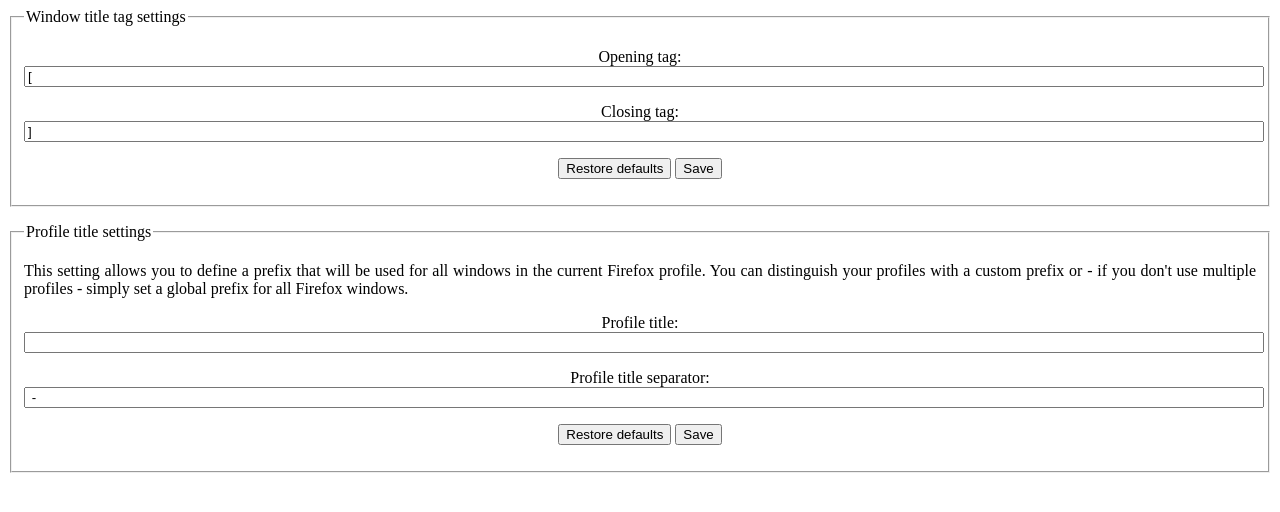
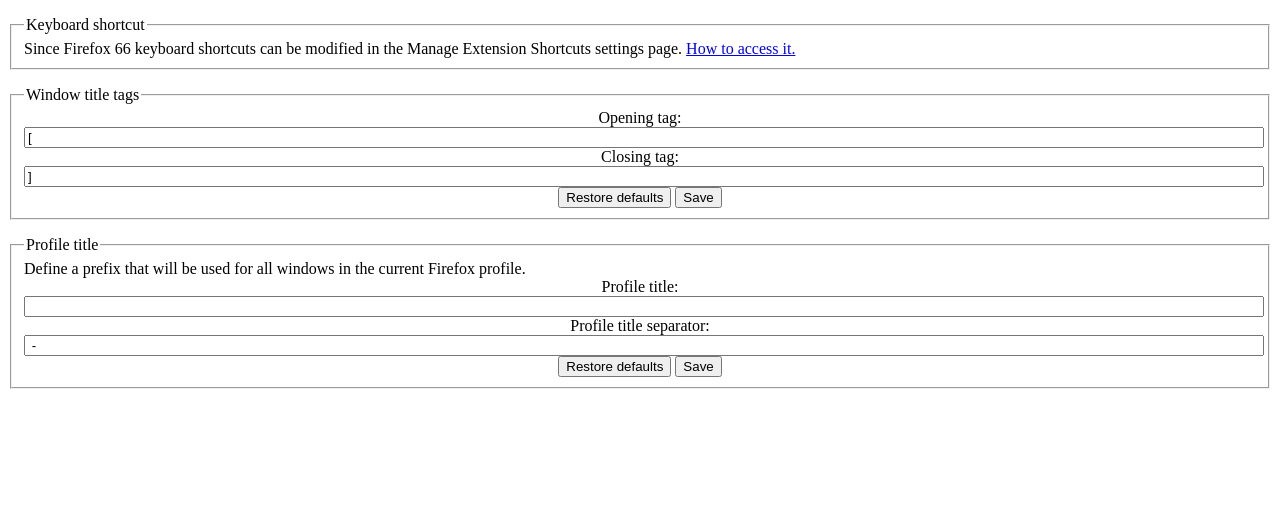
Before and after one commit to tpamula/webextension-window-titler, a website with bundled scripts: page src/presentation/options/options.html in a window 1280 px wide. Built offline with nearby package versions, Linux system fonts and the light colour scheme; some packages are replaced by stand-ins of ours.

Commit message:
Add keyboard shortcut information and update descriptions in options.

```diff
--- a/src/presentation/options/options.html
+++ b/src/presentation/options/options.html
@@ -1,52 +1,55 @@
 <!DOCTYPE html>
 
-<html>
+<html lang="en">
 <head>
     <meta charset="utf-8"/>
     <style type="text/css">
-        p { text-align: center; }
+        div { text-align: center; }
         input { width: 100%; }
         fieldset { margin-bottom: 1em;}
     </style>
 </head>
 
-<body>
+<body style="margin-top: 1rem;">
 <form id="options">
     <fieldset>
-        <legend>Window title tag settings</legend>
-        <p>
+        <legend>Keyboard shortcut</legend>
+        <div style="text-align: justify">
+            Since Firefox 66 keyboard shortcuts can be modified in the Manage Extension Shortcuts settings page. <a href="https://support.mozilla.org/en-US/kb/manage-extension-shortcuts-firefox">How to access it.</a>
+        </div>
+    </fieldset>
+    <fieldset>
+        <legend>Window title tags</legend>
+        <div>
             <label for="opening-tag">Opening tag:</label>
             <input type="text" id="opening-tag" maxlength="100"/>
-        </p>
-        <p>
+        </div>
+        <div>
             <label for="closing-tag">Closing tag:</label>
             <input type="text" id="closing-tag" maxlength="100"/>
-        </p>
-        <p>
+        </div>
+        <div>
             <button type="button" id="restore-tag-defaults">Restore defaults</button>
             <button type="button" id="save-tags">Save</button>
-        </p>
+        </div>
     </fieldset>
     <fieldset>
-        <legend>Profile title settings</legend>
-        <p style="text-align: justify">
-            This setting allows you to define a prefix that will be used for all windows in the
-            current Firefox profile. You can distinguish your profiles with a custom prefix or
-            - if you don't use multiple profiles - simply set a global prefix for all Firefox
-            windows.
-        </p>
-        <p>
+        <legend>Profile title</legend>
+        <div style="text-align: justify">
+            Define a prefix that will be used for all windows in the current Firefox profile.
+        </div>
+        <div>
             <label for="profile-title">Profile title:</label>
             <input type="text" id="profile-title" maxlength="100"/>
-        </p>
-        <p>
+        </div>
+        <div>
             <label for="profile-title-separator">Profile title separator:</label>
             <input type="text" id="profile-title-separator" maxlength="100"/>
-        </p>
-        <p>
+        </div>
+        <div>
             <button type="button" id="restore-profile-defaults">Restore defaults</button>
             <button type="button" id="save-profile">Save</button>
-        </p>
+        </div>
     </fieldset>
 </form>
 
```
